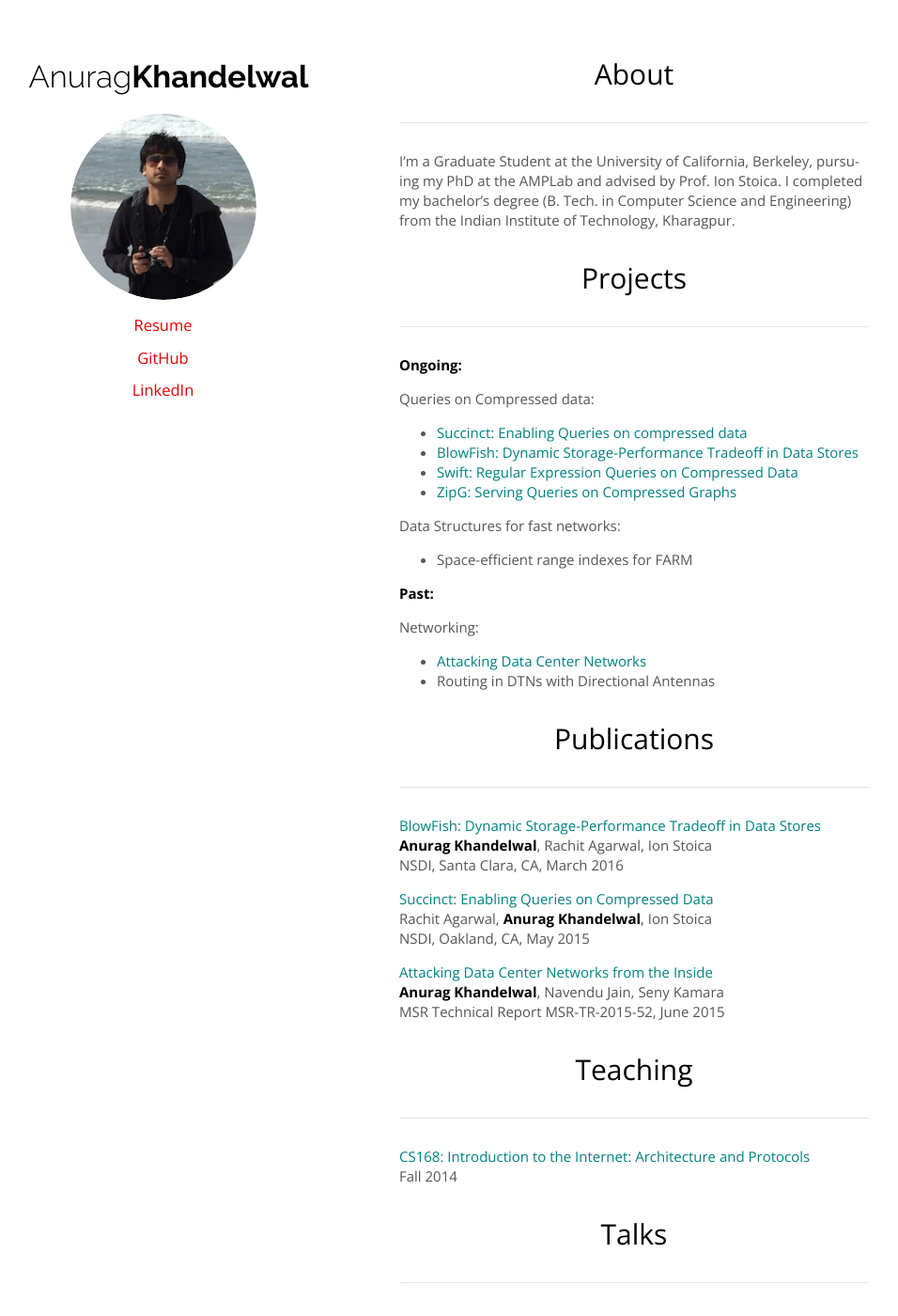
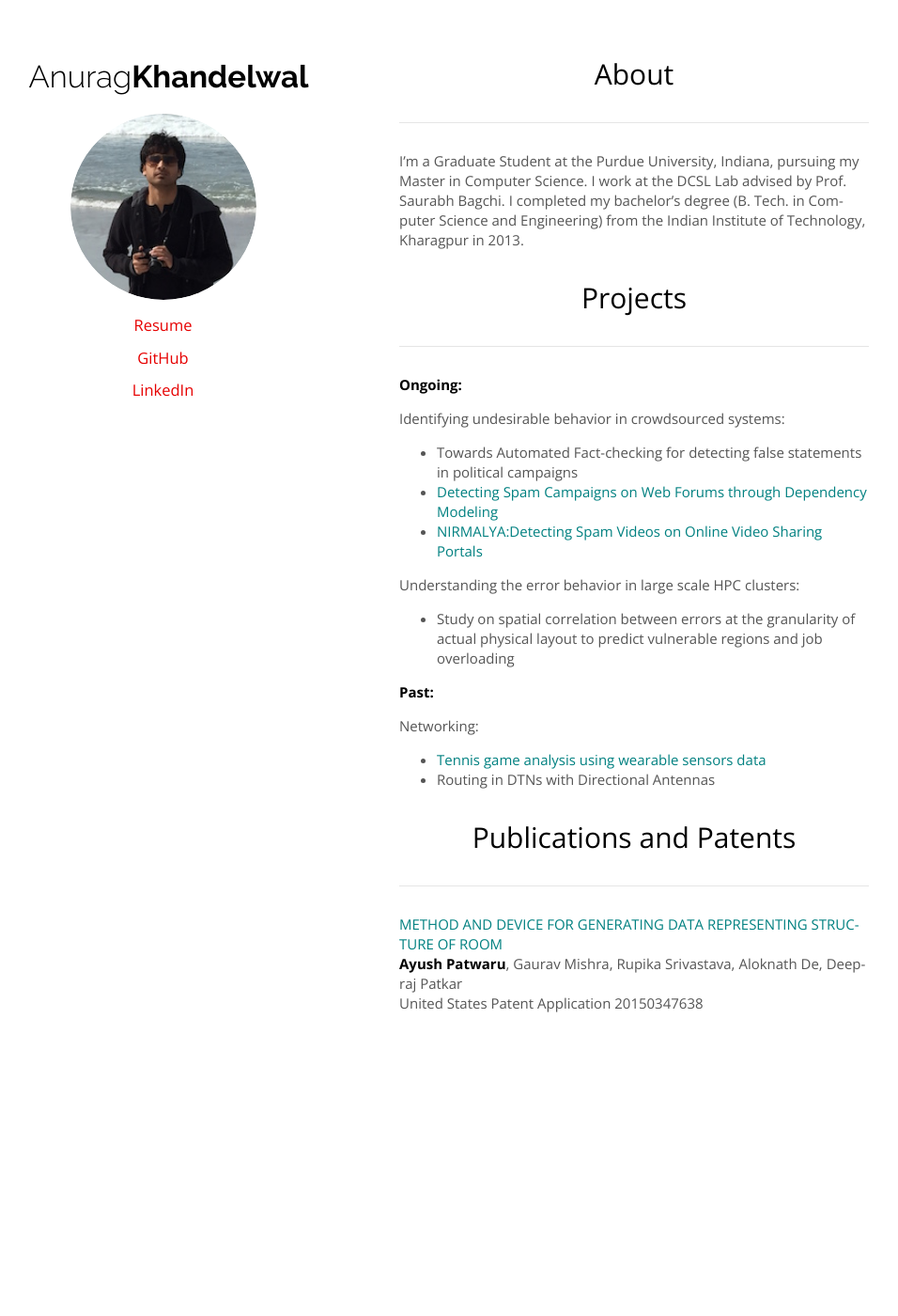
Before and after one commit to patwaria/patwaria.github.io, a Jekyll site: the page built from index.md, in a window 1280 px wide and 1400 px high. Shown: the whole window at 94% size, without its empty margins (165-1121 px from the left). Built offline with Jekyll 4.4.1, drawn with Linux system fonts in a browser that asks for light colours; nearby versions of some CDN libraries; Markdown is read by kramdown in place of the engine named in the settings; some of the changed text lies outside the part shown.

Commit message:
Update index.md

```diff
--- a/index.md
+++ b/index.md
@@ -1,65 +1,37 @@
 ---
 layout: default
-title: Anurag Khandelwal
+title: Ayush Patwari
 ---
 # About
 
-I'm a Graduate Student at the University of California, Berkeley, pursuing my
-PhD at the AMPLab and advised by Prof. Ion Stoica. I completed my bachelor's
+I'm a Graduate Student at the Purdue University, Indiana, pursuing my
+Master in Computer Science. I work at the DCSL Lab advised by Prof. Saurabh Bagchi. I completed my bachelor's
 degree (B. Tech. in Computer Science and Engineering) from the Indian Institute
-of Technology, Kharagpur.
+of Technology, Kharagpur in 2013.
 
 # Projects
 
 **Ongoing:**
 
-Queries on Compressed data:
+Identifying undesirable behavior in crowdsourced systems:
 
-* [Succinct: Enabling Queries on compressed data](http://cs.berkeley.edu/~anuragk/papers/succinct.pdf)
-* [BlowFish: Dynamic Storage-Performance Tradeoff in Data Stores](http://cs.berkeley.edu/~anuragk/papers/blowfish.pdf)
-* [Swift: Regular Expression Queries on Compressed Data](http://cs.berkeley.edu/~anuragk/papers/swift.pdf)
-* [ZipG: Serving Queries on Compressed Graphs](http://cs.berkeley.edu/~anuragk/papers/zipg.pdf)
+* Towards Automated Fact-checking for detecting false statements in political campaigns
+* [Detecting Spam Campaigns on Web Forums through Dependency Modeling](http://cs.berkeley.edu/~anuragk/papers/succinct.pdf)
+* [NIRMALYA:Detecting Spam Videos on Online Video Sharing Portals](http://cs.berkeley.edu/~anuragk/papers/blowfish.pdf)
 
-Data Structures for fast networks:
+Understanding the error behavior in large scale HPC clusters:
 
-* Space-efficient range indexes for FARM
+* Study on spatial correlation between errors at the granularity of actual physical layout to predict vulnerable regions and job overloading
 
 **Past:**
 
 Networking:
 
-* [Attacking Data Center Networks](http://cs.berkeley.edu/~anuragk/papers/dcn.pdf)
+* [Tennis game analysis using wearable sensors data]()
 * Routing in DTNs with Directional Antennas
 
-# Publications
+# Publications and Patents
 
-[BlowFish: Dynamic Storage-Performance Tradeoff in Data Stores](http://cs.berkeley.edu/~anuragk/papers/blowfish.pdf)<br>
-**Anurag Khandelwal**, Rachit Agarwal, Ion Stoica<br>
-NSDI, Santa Clara, CA, March 2016
-
-[Succinct: Enabling Queries on Compressed Data](http://cs.berkeley.edu/~anuragk/papers/succinct.pdf)<br>
-Rachit Agarwal, **Anurag Khandelwal**, Ion Stoica<br>
-NSDI, Oakland, CA, May 2015
-
-[Attacking Data Center Networks from the Inside](http://cs.berkeley.edu/~anuragk/papers/dcn.pdf)<br>
-**Anurag Khandelwal**, Navendu Jain, Seny Kamara<br>
-MSR Technical Report MSR-TR-2015-52, June 2015
-
-# Teaching
-
-[CS168: Introduction to the Internet: Architecture and Protocols](https://inst.eecs.berkeley.edu/~cs168/fa14/)<br>
-Fall 2014
-
-# Talks
-
-Succinct: Fast Interactive Queries<br>
-Elasticsearch Meetup, San Francisco, CA, June 2016
-
-BlowFish: Dynamic Storage-Performance Tradeoff in Data Stores<br>
-NSDI, Santa Clara, CA, March 2016
-
-BlowFish: Dynamic Storage-Performance Tradeoff in Data Stores<br>
-AMPLab Retreat, Tahoe, CA, Jan 2016
-
-Succinct: Enabling Queries on Compressed Data<br>
-AMPLab Retreat, Asilomer Conference Grounds, CA, Jan 2015
+[METHOD AND DEVICE FOR GENERATING DATA REPRESENTING STRUCTURE OF ROOM](http://www.freepatentsonline.com/20150347638.pdf)<br>
+**Ayush Patwaru**, Gaurav Mishra, Rupika Srivastava, Aloknath De, Deepraj Patkar<br>
+United States Patent Application 20150347638
```
